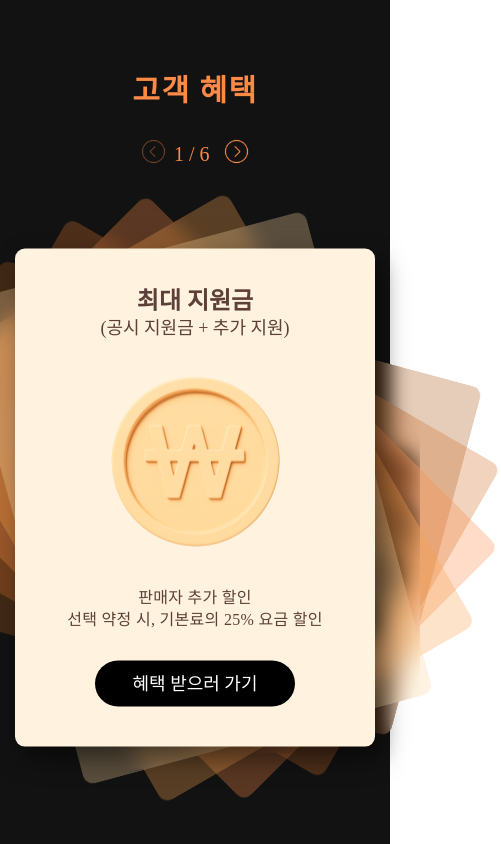
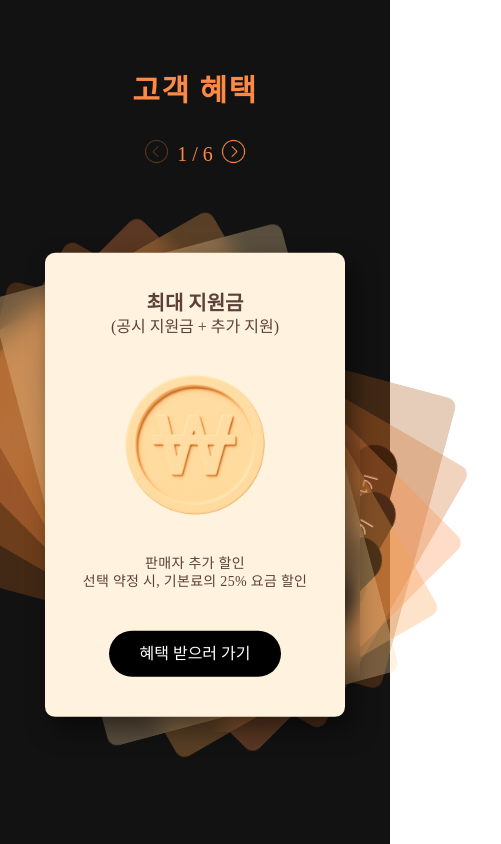
Before and after one commit to Bikyoung/ezen-study, a plain HTML site: page landing_page/index.html in a window 390 px wide. Shown: the part 1460-2304 px from the top of the page, 501 px wide, since content can reach past the window. Drawn offline with Linux system fonts and the light colour scheme; a web font is replaced by a local one.

Commit message:
benefit-sec 반응형 수정

```diff
--- a/landing_page/assets/css/index.css
+++ b/landing_page/assets/css/index.css
@@ -160,6 +160,7 @@ a {
     letter-spacing: 0.03rem;
     color: var(--light-gray-color);
 }
+
 
 /* hero-sec */
 .hero-container {
@@ -448,7 +449,7 @@ a {
 .after-cost {
     font-size: 1.8rem;
     font-weight: 500;
-    margin-top: 0.7rem;
+    margin-top: 0.6rem;
 }
 
 .recommend-card-cta {
@@ -475,7 +476,7 @@ a {
 .benefit-index-wrapper {
     display: flex;
     align-items: center;
-    gap: 1.5rem;
+    gap: 2rem;
     margin-top: 6rem;
 }
 
@@ -488,20 +489,17 @@ a {
 }
 
 .benefit-index-wrapper button:disabled {
-    opacity: 0.4;
+    opacity: 0.3;
 }
 
 .benefit-index-wrapper p {
-    width: 56px;
     color: var(--primary-color);
     font-size: 3rem;
-    letter-spacing: 0.8rem;
-
 }
 
 .benefit-card-container {
     width: 100%;
-    height: 650px;
+    height: 686px;
     position: relative;
     margin-top: 3rem;
 }
@@ -588,10 +586,10 @@ a {
     font-size: 1.8rem;
     font-weight: 500;
     color: var(--white-color);
-    padding: 1.4rem 3.8rem;
+    padding: 1.5rem 3rem;
     border-radius: 50px;
     background-color: #000;
-    margin-top: 3rem;
+    margin-top: 4rem;
 }
 
 .sub-cta:hover {
@@ -713,7 +711,6 @@ a {
         font-size: 3.6rem;
     }
 
-
     /* hero-sec */
     .hero-container {
         /* 1920px에서 display: flex;를 해지 */
@@ -786,15 +783,14 @@ a {
 
     .recommend-card {
         padding: 3.5rem 2.5rem;
+    }
 
+    .recommend-card .phone-name {
+        font-size: 2.2rem;
     }
 
     .recommend-card img {
         width: 180px;
-    }
-
-    .recommend-card .phone-name {
-        font-size: 2.2rem;
     }
 
     .recommend-card .option-container {
@@ -843,26 +839,34 @@ a {
     }
 
     .benefit-index-wrapper p {
-        width: 42px;
         font-size: 2.4rem;
-        letter-spacing: 0.5rem;
     }
 
     .benefit-prev-btn img,
     .benefit-next-btn img {
         width: 3rem;
-
     }
 
     .benefit-card-container {
-        height: 640px;
+        height: 638px;
         margin-top: 2rem;
     }
 
     .benefit-card {
         width: 360px;
         padding: 5rem 0;
-        top: 51%;
+    }
+
+    .benefit-icon {
+        height: 15rem;
+    }
+
+    .benefit-desc {
+        line-height: 1.3;
+    }
+
+    .sub-cta {
+        font-size: 1.6rem;
     }
 }
 
@@ -996,16 +1000,13 @@ a {
 
 
     /* benefit-sec */
-
     .benefit-index-wrapper {
         margin-top: 2.8rem;
         gap: 0.8rem;
     }
 
     .benefit-index-wrapper p {
-        width: 42px;
         font-size: 2rem;
-        letter-spacing: 0.5rem;
     }
 
     .benefit-prev-btn img,
@@ -1015,14 +1016,30 @@ a {
 
 
     .benefit-card-container {
-        height: 620px;
+        height: 594px;
         margin-top: 1.4rem;
     }
 
     .benefit-card {
-        width: 360px;
+        width: 300px;
         padding: 4rem 0;
         top: 50%;
+    }
+
+    .benefit-title {
+        font-size: 2rem;
+    }
+
+    .benefit-sub-title {
+        font-size: 1.6rem;
+    }
+
+    .benefit-icon {
+        height: 14rem;
+    }
+
+    .benefit-desc {
+        font-size: 1.4rem;
     }
 
     /* process-sec */
```
Also changed, not shown: landing_page/index.html (+1 -1 lines).
